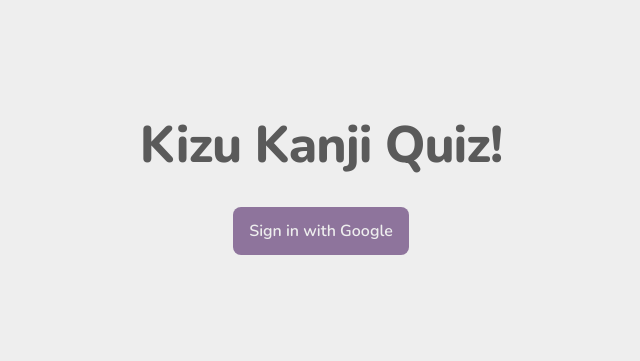
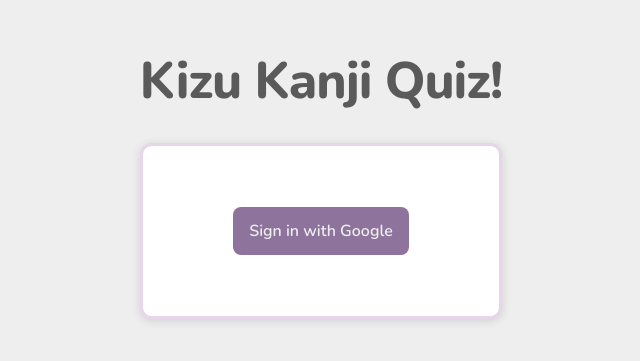
Before and after one commit to Hunternif/kizu-kanji-quiz, a React (Vite) app in the folder client/: page / in a window 1280 px wide. Shown: the part 231-592 px from the top of the page, without its empty margins (319-959 px from the left). Built offline with nearby package versions, Linux system fonts and the light colour scheme; no server answers.

Commit message:
Add panel component

```diff
--- /dev/null
+++ b/client/src/components/Panel.tsx
@@ -0,0 +1,7 @@
+interface PanelProps extends React.HTMLAttributes<HTMLDivElement> {}
+
+export function Panel({ className, ...props }: PanelProps) {
+  const classes = ['panel'];
+  if (className) classes.push(className);
+  return <div className={classes.join(' ')} {...props} />;
+}
--- a/client/src/pages/WelcomePage.tsx
+++ b/client/src/pages/WelcomePage.tsx
@@ -6,6 +6,7 @@
 import { LoadingSpinner } from '../components/LoadingSpinner';
 import { firebaseAuth } from '../firebase';
 import { GoogleLogin } from './lobby-screens/login-components/GoogleLogin';
+import { Panel } from '../components/Panel';
 
 export function WelcomePage() {
   const [error, setError] = useState(null);
@@ -15,12 +16,13 @@
       <h1>Kizu Kanji Quiz!</h1>
       <ErrorModal error={error} setError={setError} />
       <ErrorContext.Provider value={{ error, setError }}>
-        {loading ? (
-          <LoadingSpinner />
-        ) : user?.isAnonymous === false ? // <HomeScreen />
-        null : (
-          <GoogleLogin />
-        )}
+        <Panel>
+          {loading ? (
+            <LoadingSpinner />
+          ) : user?.isAnonymous === false ? null : ( // <HomeScreen />
+            <GoogleLogin />
+          )}
+        </Panel>
       </ErrorContext.Provider>
     </CenteredLayout>
   );
--- a/client/src/scss/colors.scss
+++ b/client/src/scss/colors.scss
@@ -1,9 +1,11 @@
 /*------------------------- Theme colors -------------------------*/
 $gray-0: #eeeeee;
-$gray-1: #978aa5;
-$gray-2: #8e749c;
-$gray-3:#64516e ;
-$gray-4: #534c5f;
+$gray-1: #e7d5e9;
+$gray-2: #cabcda;
+$gray-3: #978aa5;
+$gray-4: #8e749c;
+$gray-5:#64516e ;
+$gray-6: #534c5f;
 
 $accent: #fc8181;
 $bg: $gray-0;
@@ -13,12 +15,12 @@
 
 $like: $accent;
 
-$button-bg: $gray-2;
+$button-bg: $gray-4;
 $button-text: $bg;
 $button-bg-hover: lighten($button-bg, 10%);
 $button-accent-text: #fff;
 $button-accent-bg-hover: lighten($accent, 10%);
-$button-light-bg: $gray-1;
+$button-light-bg: $gray-3;
 $button-lighter-bg: color-mix(in srgb, $bg 50%, $button-light-bg);
 
 /*--------------------- Background gradients ---------------------*/
@@ -26,11 +28,12 @@
 /*----------------------------- Cards ----------------------------*/
 
 /*------------------------- Form controls ------------------------*/
-$control-bg: $gray-3;
+$control-bg: $gray-5;
 $control-bg-focus: darken($control-bg, 10%);
 $control-border: transparent;
 $control-border-focus: #fff;
 
 /*------------------- "Panels" (modals & cards) ------------------*/
 $modal-bg: #fff;
-$tooltip-bg: color-mix(in srgb, $bg 70%, $gray-1);
+$panel-bg: #fff;
+$tooltip-bg: color-mix(in srgb, $bg 70%, $gray-3);
--- /dev/null
+++ b/client/src/scss/components/panel.scss
@@ -0,0 +1,14 @@
+@use '../colors.scss';
+
+.panel {
+  padding: 1em;
+  border-radius: 0.735rem;
+  background-color: colors.$panel-bg;
+  border: 3px solid colors.$gray-1;
+  box-shadow: 0 2px 8px rgba(colors.$gray-5, 20%);
+  min-width: 16em;
+  min-height: 11em;
+  display: flex;
+  align-items: center;
+  gap: 1em;
+}
--- a/client/src/scss/styles.scss
+++ b/client/src/scss/styles.scss
@@ -21,6 +21,7 @@
 @import "components/accordion.scss";
 @import "components/tooltip.scss";
 @import "components/spinner.scss";
+@import "components/panel.scss";
 
 // Main screens:
 
```
